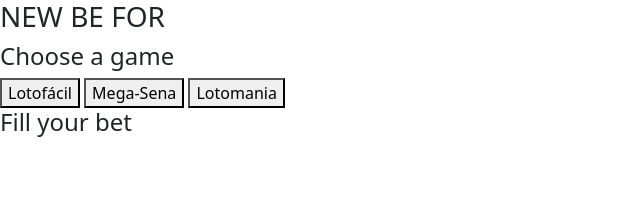
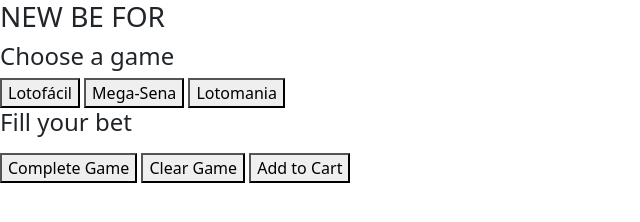
Before and after one commit to VictoriaCardos/Pagina-de-apostas, a plain HTML site: page index.html in a window 1280 px wide. Shown: the whole page, without its empty margins (0-640 px from the left). Drawn offline with nearby package versions, Linux system fonts and the light colour scheme.

Commit message:
chore: add buttons on script
Adicionei os buttons: Complete Game - Clear Game - Add to Cart

```diff
--- a/index.html
+++ b/index.html
@@ -20,6 +20,10 @@
 
     <div data-js="containerBtn"></div>
 
+    <button type="button" data-js="completeGame">Complete Game</button>
+    <button type="button" data-js="clearGame">Clear Game</button>
+    <button type="button" data-js="addToCart">Add to Cart</button>
+
     <script src="script.js"></script>
   </body>
 </html>
```
